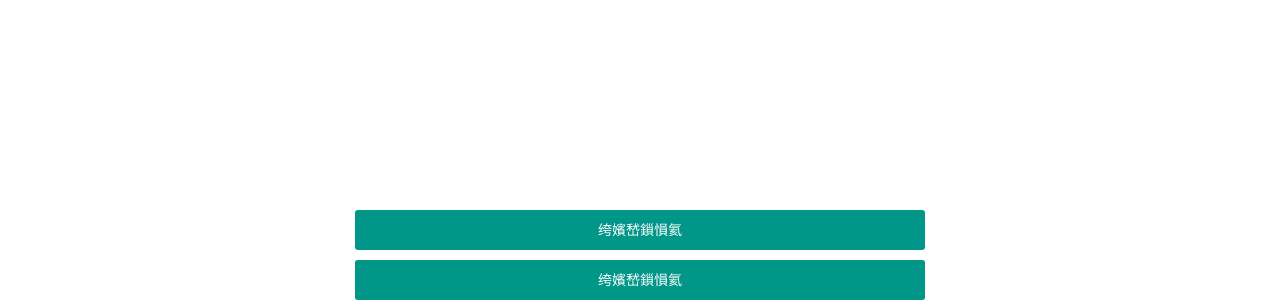
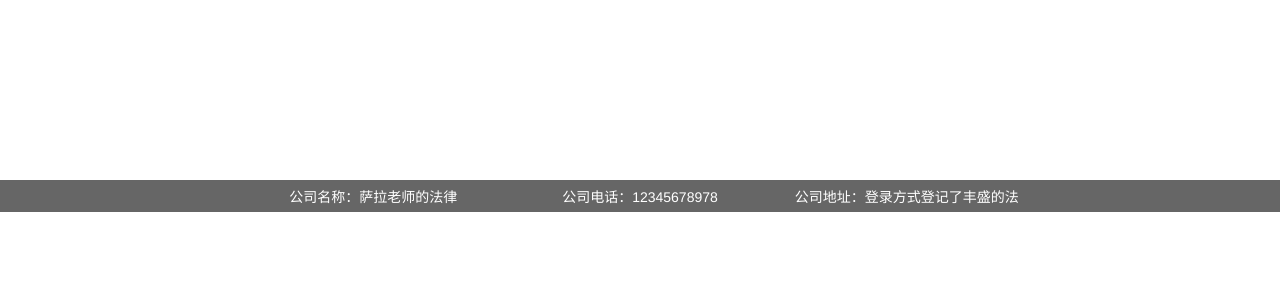
Before and after one commit to lfq24568/test, a plain HTML site: page index.html in a window 1280 px wide. Shown: the part 588-888 px from the top of the page. After the commit the page ends 800 px from the top, so only its background shows below. Drawn offline with Linux system fonts and the light colour scheme.

```diff
--- a/css/index.less
+++ b/css/index.less
@@ -1,5 +1,15 @@
+
+.main-wrap{
+    height: -webkit-fill-available;
+    width: 100%;
+    background: url(../image/1.jpg) no-repeat;
+    background-size: cover;
+    overflow: hidden;
     .main{
-    margin-top:10px;
+        position: absolute;
+        bottom: 120px;
+        left: 0;
+        right: 0;
         .main-login{
             display: inline-block;
             height: 40px;
@@ -8,6 +18,21 @@
             font-size: 14px;
             color: #fff;
             border-radius: 3px;
+            cursor: pointer;
             border: 0;
         }
     }
+    .footer{
+        position: fixed;
+        left: 0;
+        bottom: 0;
+        right: 0;
+        background: rgba(0, 0, 0, .6);
+        span{
+            font-size: 14px;
+            color: #fff;
+            text-align: center;
+            padding: 6px 0;
+        }
+    }
+}
--- a/index.html
+++ b/index.html
@@ -1,7 +1,7 @@
 <!DOCTYPE html>
 <html lang="zh">
 <head>
-    <meta charset="gbk">
+    <meta charset="utf-8">
     <title>首页</title>
     <meta name="viewport" content="width=device-width,initial-scale=1.0,
         minimum-scale=1.0, maximum-scale=1.0, user-scalable=no, viewport-fit=cover">
@@ -10,15 +10,19 @@
     <link rel="stylesheet" href="css/index.css">
 </head>
 <body>
-    <div class="layui-container">
-        <div class="layui-row main" style="margin-top: 70%;">
-            <button class="layui-col-xs6 layui-col-sm6 layui-col-md6 layui-col-xs-offset3 layui-col-sm-offset3 layui-col-md-offset3 main-login layui-bg-green">立即提交</button>
+    <div class="layui-container main-wrap">
+        <div class="layui-row main">
+            <button class="layui-col-xs6 layui-col-sm6 layui-col-md6 layui-col-xs-offset3 layui-col-sm-offset3 layui-col-md-offset3 main-login layui-bg-green">报名</button>
         </div>
-        <div class="layui-row main">
-            <button class="layui-col-xs6 layui-col-sm6 layui-col-md6 layui-col-xs-offset3 layui-col-sm-offset3 layui-col-md-offset3 main-login layui-bg-green">立即提交</button>
+        <div class="layui-row footer">
+            <span class="layui-col-xs12 layui-col-sm12 layui-col-md3 layui-col-md-offset2">公司名称：萨拉老师的法律</span>
+            <span class="layui-col-xs12 layui-col-sm12 layui-col-md2">公司电话：12345678978</span>
+            <span class="layui-col-xs12 layui-col-sm12 layui-col-md3">公司地址：登录方式登记了丰盛的法</span>
         </div>
     </div>
 
+    <script src="plugin/mobileSelector/js/jquery.min.js"></script>
     <script src="plugin/layui/layui.js"></script>
+    <script src="js/index.js"></script>
 </body>
 </html>
--- /dev/null
+++ b/js/index.js
@@ -0,0 +1,6 @@
+$(function() {
+    $('.main-wrap')
+        .on('click','.main .main-login',function() {
+            window.location.href = 'html/login.html';
+        })
+})
--- a/js/login.js
+++ b/js/login.js
@@ -4,12 +4,11 @@ var authCode = '';  //保存验证码
 $('.menu')
     .on('click','#getsms',function() {
         getCode();
-        var get_code=$('#getsms');
-        time(get_code);
     })
     .on('click','.menu-login',function() {
         getSubmit();
     })
+
 
 // 获取验证码
 function getCode() {
@@ -22,18 +21,22 @@ function getCode() {
     console.log(phone)
     $.ajax({
         type: "get",
-        url: '/niwu/checkPhone',
+        url: 'http://193.112.43.144:8080/niwu/checkPhone',
         data: {"phone":phone},
         dataType: "json",
         success: function (res) {
             var data = JSON.parse(res.message);
             if(data.code === 200) {
                 authCode = data.obj;
+                var get_code=$('#getsms');
+                time(get_code);
+            } else {
+                layer.msg(res.message);
             }
 
         },
         error: function (result, status) {
-            layer.msg('系统错误');
+            layer.msg(result);
         }
     });
 }
@@ -62,7 +65,7 @@ function getSubmit() {
     formdata.append('name',$('.name').val());
     formdata.append('phone',$('#phone').val());
     formdata.append('authCode',authCode);
-    formdata.append('registrationCode',$('.registrationCode').val());
+    formdata.append('registNum',$('.registrationCode').val());
     formAjax('/addUser',formdata,function(res) {
         console.log(res);
     })
--- a/js/merchantMessage.js
+++ b/js/merchantMessage.js
@@ -24,13 +24,13 @@ function getObjectURL(file) {
 
 //地区二级联动
 $('.select-value1').mPicker({
-    level: 2,
-    dataJson: dataJson,
+    level: 3,
+    dataJson: city3,
     Linkage: true,
     rows: 6,
     idDefault: true,
     splitStr: '-',
-    header: '<div class="mPicker-header">两级联动选择插件</div>',
+    header: '<div class="mPicker-header">选择地区</div>',
     confirm: function (json) {
         console.info('当前选中json：', json);
         // var _this= this;
```
Also changed, not shown: html/merchantMessage.html (+2 -2 lines), css/index.css, image/1.jpg (added). Lines whose indentation alone changed are shown as unchanged.
